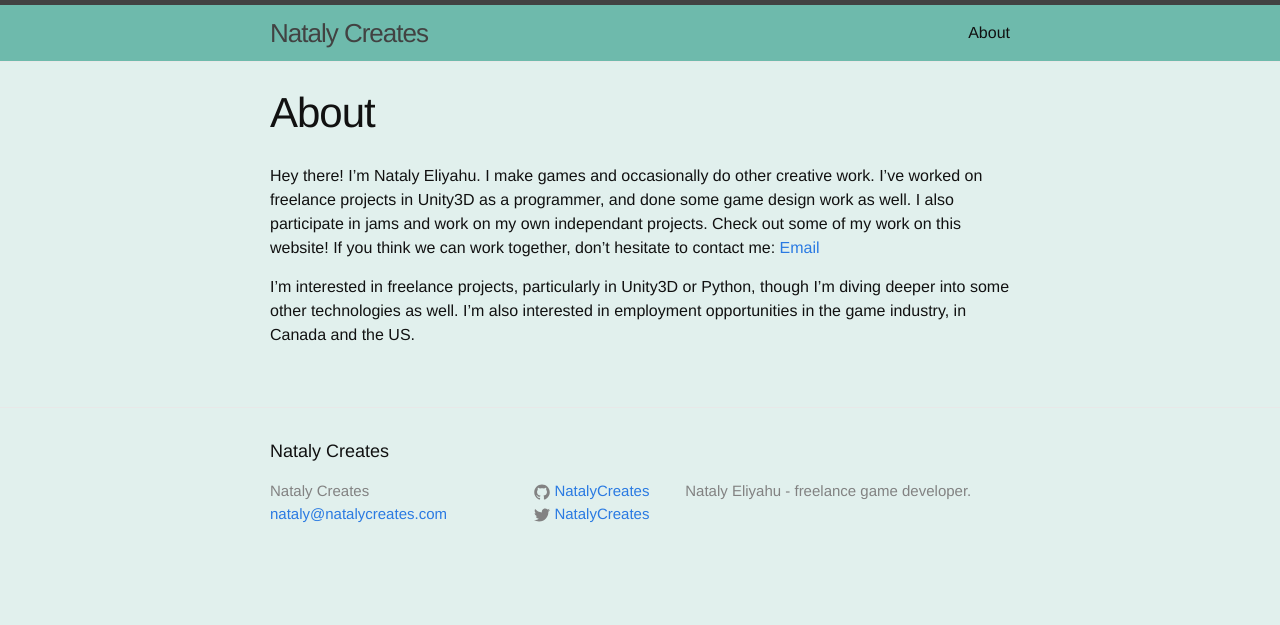
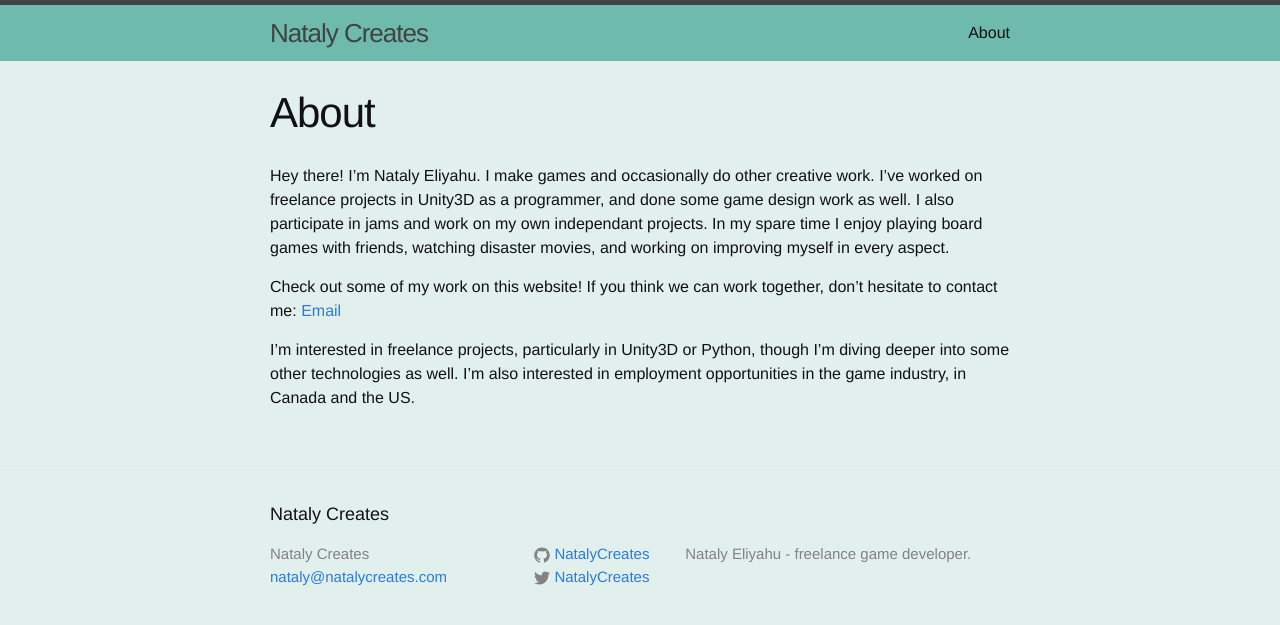
Before and after one commit to NatalyCreates/NatalyCreates.github.io, a Jekyll site: the page built from about.md, in a window 1280 px wide. Shown: the top 625 px of the page. Built offline with Jekyll 4.4.1, drawn with Linux system fonts in a browser that asks for light colours.

Commit message:
added some about text, spacing, Fireside Tales page and image

```diff
--- a/about.md
+++ b/about.md
@@ -8,6 +8,8 @@
 Hey there! I'm Nataly Eliyahu. I make games and occasionally do other creative work.
 I've worked on freelance projects in Unity3D as a programmer, and done some game design work as well.
 I also participate in jams and work on my own independant projects.
+In my spare time I enjoy playing board games with friends, watching disaster movies, and working on improving myself in every aspect.
+
 Check out some of my work on this website! If you think we can work together, don't hesitate to contact me:
 [Email][]
 
--- a/index.html
+++ b/index.html
@@ -14,6 +14,7 @@
 		{% if page.categories contains 'games' %}
 		<h2><a class="page-link" href="{{ page.url | prepend: site.baseurl }}">{{ page.title }}</a></h2>
 		<img src={{ page.img }}/>
+		<br><br>
 		{% endif %}
 	{% endfor %}
   </ul>
```
Also changed, not shown: games/fireside-tales.markdown (added, +11 -0 lines), images/games/ft_img.jpg (added).
